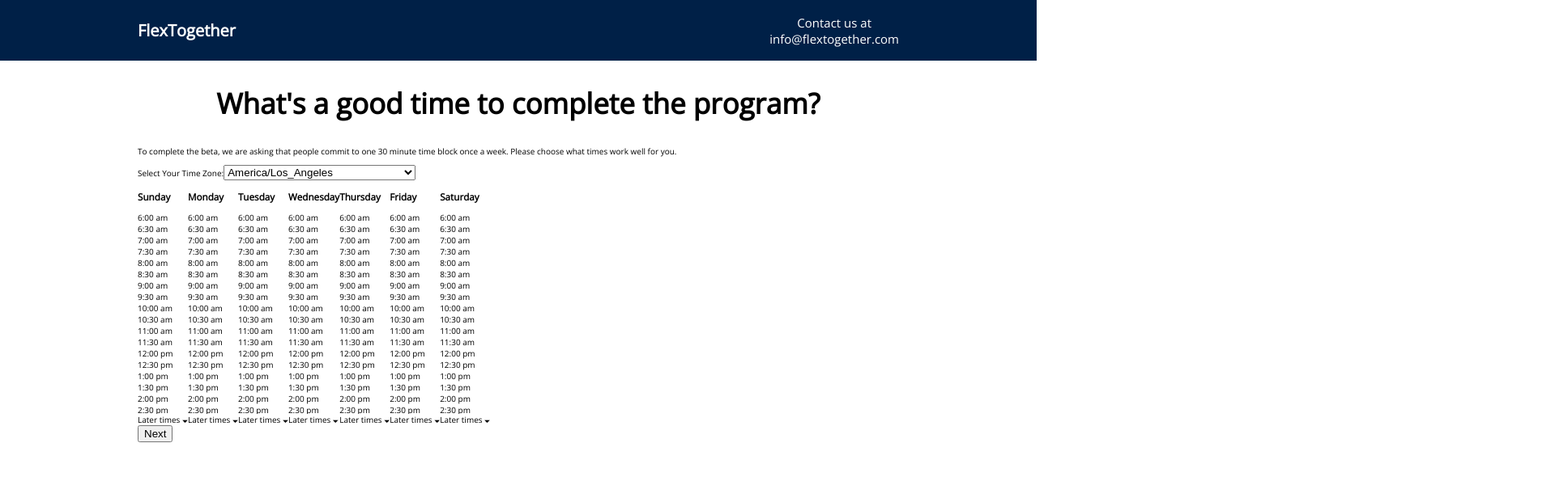
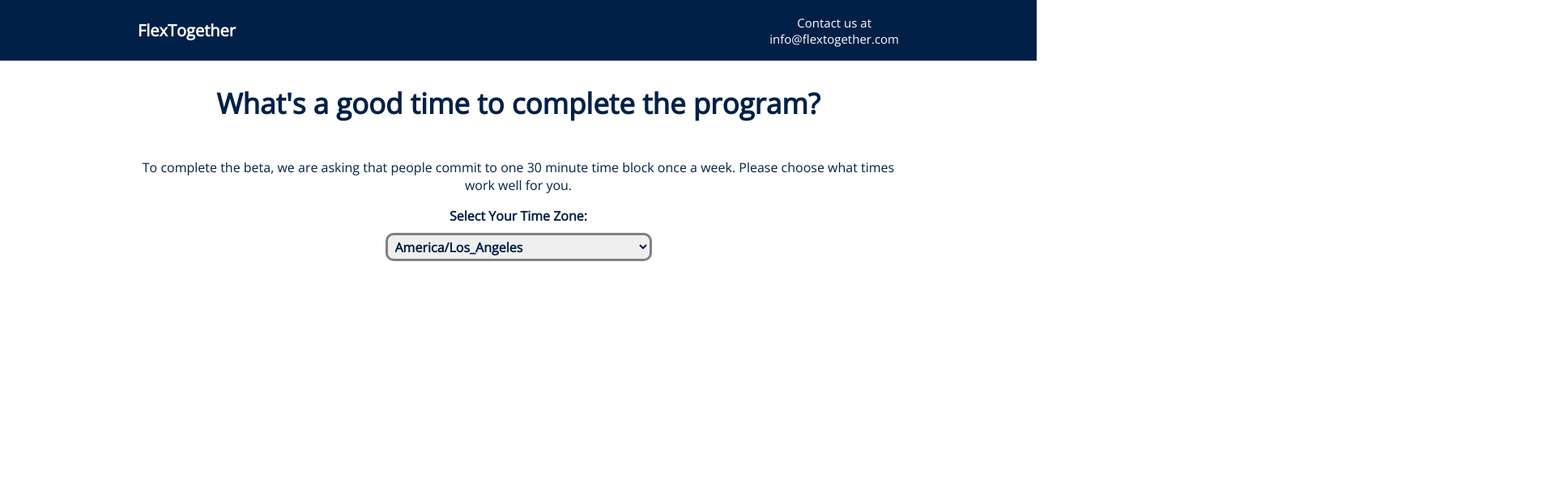
Before and after one commit to lbw-flextogether/frontend, a React (Create React App) app in the folder onboarding/: page /time in a window 1280 px wide. Shown: the top 616 px of the page at 81% size, 1920 px wide, since content can reach past the window. Built offline with nearby package versions, Linux system fonts and the light colour scheme.

Commit message:
Stylessssss

```diff
--- a/onboarding/package.json
+++ b/onboarding/package.json
@@ -12,6 +12,8 @@
     "react-redux": "^6.0.1",
     "react-router-dom": "^4.3.1",
     "react-scripts": "2.1.8",
+    "react-slick": "^0.23.2",
+    "react-transition-group": "^2.6.1",
     "redux": "^4.0.1",
     "redux-logger": "^3.0.6",
     "redux-thunk": "^2.3.0"
--- a/onboarding/public/index.html
+++ b/onboarding/public/index.html
@@ -4,6 +4,8 @@
     <meta charset="utf-8" />
     <link href="https://fonts.googleapis.com/css?family=Open+Sans" rel="stylesheet">
     <link rel="shortcut icon" href="%PUBLIC_URL%/favicon.ico" />
+    <link rel="stylesheet" type="text/css" charset="UTF-8" href="https://cdnjs.cloudflare.com/ajax/libs/slick-carousel/1.6.0/slick.min.css" />
+<link rel="stylesheet" type="text/css" href="https://cdnjs.cloudflare.com/ajax/libs/slick-carousel/1.6.0/slick-theme.min.css" />
     <meta
       name="viewport"
       content="width=device-width, initial-scale=1, shrink-to-fit=no"
--- a/onboarding/src/App.js
+++ b/onboarding/src/App.js
@@ -14,6 +14,7 @@ import BuddyConfirm from './components/Buddy/BuddyConfirm'
 import BuddyComplete from './components/Buddy/BuddyComplete'
 import Manual from './components/Manual'
 import EmailConfirm from './components/EmailConfirm'
+import SliderTest from './SliderTest'
 
 class App extends React.Component {
   render() {
@@ -33,6 +34,7 @@ class App extends React.Component {
         <Route path="/invite/:id/buddycomplete" component={BuddyComplete} />
         <Route path="/invite/:id/manual" component={Manual} />
         <Route path='/verify/:id' component={EmailConfirm} />
+        <Route path='/SliderTest' component={SliderTest} />
         </main>
         </>
       </Router>
--- /dev/null
+++ b/onboarding/src/SliderTest.js
@@ -0,0 +1,73 @@
+import React, { Component } from "react";
+import Slider from "react-slick";
+
+export default class SliderTest extends Component {
+  render() {
+    var settings = {
+      dots: true,
+      infinite: false,
+      speed: 500,
+      slidesToShow: 4,
+      slidesToScroll: 4,
+      initialSlide: 0,
+      responsive: [
+        {
+          breakpoint: 1024,
+          settings: {
+            slidesToShow: 3,
+            slidesToScroll: 3,
+            infinite: true,
+            dots: true
+          }
+        },
+        {
+          breakpoint: 600,
+          settings: {
+            slidesToShow: 2,
+            slidesToScroll: 2,
+            initialSlide: 2
+          }
+        },
+        {
+          breakpoint: 480,
+          settings: {
+            slidesToShow: 1,
+            slidesToScroll: 1
+          }
+        }
+      ],
+      className: 'whateverthefuck'
+    };
+    return (
+      <div>
+        <h2> Responsive </h2>
+        <Slider {...settings}>
+          <div>
+            <h3>1</h3>
+          </div>
+          <div>
+            <h3>2</h3>
+          </div>
+          <div>
+            <h3>3</h3>
+          </div>
+          <div>
+            <h3>4</h3>
+          </div>
+          <div>
+            <h3>5</h3>
+          </div>
+          <div>
+            <h3>6</h3>
+          </div>
+          <div>
+            <h3>7</h3>
+          </div>
+          <div>
+            <h3>8</h3>
+          </div>
+        </Slider>
+      </div>
+    );
+  }
+}
--- a/onboarding/src/components/Time.js
+++ b/onboarding/src/components/Time.js
@@ -3,6 +3,7 @@ import Day from './TimePicker/Day';
 import moment from 'moment-timezone';
 import { connect } from 'react-redux';
 import { addTimes } from '../actions';
+import Slider from "react-slick";
 
 class Time extends React.Component {
     state = {
@@ -15,6 +16,28 @@ class Time extends React.Component {
             Thursday: [],
             Friday: [],
             Saturday: [],
+        },
+        windowsize: ''
+    }
+
+    componentDidMount() {
+        this.getWindowSize()
+        window.addEventListener('resize', () => this.getWindowSize())
+    }
+
+    getWindowSize = () => {
+        if (window.innerWidth <= 550) {
+            this.setState({
+                windowsize: 'phone'
+            })
+        } else if (window.innerWidth <= 690 ) {
+            this.setState({
+                windowsize: 'tablet'
+            })
+        } else {
+            this.setState({
+                windowsize: 'desktop'
+            })
         }
     }
 
@@ -53,20 +76,49 @@ class Time extends React.Component {
     }
 
     render() {
+        const settings = {
+            dots: true,
+            infinite: true,
+            speed: 500,
+            slidesToShow: 1,
+            slidesToScroll: 1,
+            initialSlide: 1
+          };
         return (
-            <>
+            <section className="time">
             <h2>What's a good time to complete the program?</h2>
             <p>To complete the beta, we are asking that people commit to one 30 minute time block once a week. Please choose what times work well for you.</p>
-            <label>Select Your Time Zone:</label>
-            <select value={this.state.timezone} onChange={this.handleTimeZone}>
+            <label htmlFor="timezone">Select Your Time Zone:</label>
+            <select value={this.state.timezone} onChange={this.handleTimeZone} id="timezone">
                 <option></option>
                 {moment.tz.names().map(name => <option key={name}>{name}</option>)}
             </select>
-            <div className="days">
+            {/* {this.state.windowsize !== 'phone'  &&
+            <div className={this.state.windowsize === 'tablet' ? 'days tablet' : 'days'}>
             {Object.keys(this.state.selectedTimes).map(day=><Day day={day} key={day} selectTime={this.selectTime} />)}
-            </div>
-            <button onClick={this.handleNext}>Next</button>
-            </>
+            </div>} */}
+            <Slider {...settings}>
+          <div>
+            <h3>1</h3>
+          </div>
+          <div>
+            <h3>2</h3>
+          </div>
+          <div>
+            <h3>3</h3>
+          </div>
+          <div>
+            <h3>4</h3>
+          </div>
+          <div>
+            <h3>5</h3>
+          </div>
+          <div>
+            <h3>6</h3>
+          </div>
+        </Slider>
+            <button onClick={this.handleNext} className="next-btn">Next</button>
+            </section>
         );
     }
 }
--- a/onboarding/src/components/TimePicker/Day.js
+++ b/onboarding/src/components/TimePicker/Day.js
@@ -8,11 +8,11 @@ class Day extends React.Component {
     }
 
     scrollDown = () => {
-        this.setState({ scroll: this.state.scroll + 250 }, () => this.refs.time.scrollTop = this.state.scroll)
+        this.setState({ scroll: this.state.scroll + 275 }, () => this.refs.time.scrollTop = this.state.scroll)
     }
 
     scrollUp = () => {
-        this.setState({ scroll: this.state.scroll - 250 }, () => this.refs.time.scrollTop = this.state.scroll)
+        this.setState({ scroll: this.state.scroll - 275 }, () => this.refs.time.scrollTop = this.state.scroll)
     }
 
     render() {
@@ -20,7 +20,7 @@ class Day extends React.Component {
         return(
             <div>
             <h3>{this.props.day}</h3>
-            <div>
+            <div className='time-slots-container'>
                 <div
                     className='time-slots'
                     ref="time"
@@ -28,10 +28,10 @@ class Day extends React.Component {
                     {timeSlots.map(slot => <Slot day={this.props.day} slot={slot} key={slot} selectTime={this.props.selectTime}/>)}
                 </div>
                 {this.state.scroll === 0 ?
-                <div onClick={this.scrollDown}>Later times 	&#128899;</div> :
+                <div onClick={this.scrollDown} className="scroll">Later times 	&#128899;</div> :
                 this.state.scroll >= 500 ?
-                <div onClick={this.scrollUp}>Earlier times &#128897;</div> :
-                <div><span onClick={this.scrollUp}>&#128897;</span><span onClick={this.scrollDown}>	&#128899;</span></div>}
+                <div onClick={this.scrollUp} className="scroll">Earlier times &#128897;</div> :
+                <div className="scroll"><span onClick={this.scrollUp}>&#128897;</span><span onClick={this.scrollDown}>	&#128899;</span></div>}
             </div>
             </div>
         );
--- a/onboarding/src/components/TimePicker/Slot.js
+++ b/onboarding/src/components/TimePicker/Slot.js
@@ -20,9 +20,8 @@ class Slot extends React.Component {
                     if (e.buttons === 1) {
                         this.handleClick()
                     }
-
                 }}
-                className={!this.state.clicked ? 'slot' : 'selected-slot'}
+                className={!this.state.clicked ? 'slot' : 'slot selected-slot'}
             >
             {this.props.slot}
             </div>
--- a/onboarding/src/index.css
+++ b/onboarding/src/index.css
@@ -12,6 +12,7 @@ body {
   font-family:'Open Sans', sans-serif;
   -webkit-font-smoothing: antialiased;
   -moz-osx-font-smoothing: grayscale;
+  color: #002047;
 }
 
 header {
@@ -33,6 +34,7 @@ header {
 h2 {
   font-size: 3.5rem;
   text-align: center;
+  color: #002047
 }
 
 header h1 {
@@ -195,6 +197,7 @@ main {
   border: 3px solid gray;
   border-radius: 10px;
   transition: border-color 300ms ease;
+  color: #002047;
 }
 
 @media (max-width: 640px) {
@@ -223,6 +226,7 @@ main {
   border: 3px solid gray;
   border-radius: 10px;
   transition: border-color 300ms ease;
+  color: #002047;
 }
 
 @media (max-width: 640px) {
@@ -294,39 +298,105 @@ main {
  }
 
 .info .mobility-btns .active {
-   border-color: #279CCF;
-   color: #279CCF;
+  border-color: #279CCF;
+  color: white;
+  background-color: #279CCF;
  }
 
 .info .mobility-btns .active:hover {
-  color: black;
+  color: #002047;
   background-color: #d7ebf3;
 }
 
 .info .mobility-btns .active:first-child {
   border-color: #279CCF;
+  color: white;
+  background-color: #279CCF;
 }
 
 .info .mobility-btns .active:first-child:hover {
-  color: black;
-  background-color: #d7ebf3;
+  color: white;
+  background-color: #279CCF;
 }
 
 .info .mobility-btns .active:last-child {
   border-color: #279CCF;
+  color: white;
+  background-color: #279CCF;
 }
 
 .info .mobility-btns .active:last-child:hover {
-  color: black;
+  color: #002047;
   background-color: #d7ebf3;
 }
 
+.time {
+  display: flex;
+  flex-direction: column;
+  align-items: center;
+}
+
+.time p {
+  font-size: 1.6rem;
+  text-align: center;
+}
+
+.time label {
+  font-size: 1.6rem;
+  text-align: center;
+  font-weight: 600;
+  margin-bottom: 10px;
+}
+
+.time select {
+  width: 35%;
+  height: 35px;
+  font-family: 'Open Sans', sans-serif;
+  font-weight: 600;
+  font-size: 1.6rem;
+  padding: 0 5px;
+  border: 3px solid gray;
+  border-radius: 10px;
+  transition: border-color 300ms ease;
+  color: #002047;
+}
+
+@media (max-width: 640px) {
+  .time select {
+    width: 75%;
+  }
+}
+
+.time select:focus {
+  outline: 0;
+  border-color: #279CCF;
+}
+
 .days {
+  width: 100%;
   display: flex;
+  justify-content: space-around;
+  font-size: 1.6rem;
+}
+
+.days > div {
+  width: 13%;
+}
+
+.time h3 {
+  text-align: center;
+  margin-bottom: 5px;
+}
+
+.time-slots-container {
+  overflow: hidden;
+  border: 3px solid #279CCF;
+  border-radius: 10px;
+  padding-bottom: 5px;
 }
 
 .time-slots {
-  height: 250px;
+  height: 275px;
   overflow-y: scroll;
   scrollbar-width: none;
   -ms-overflow-style: none;
@@ -337,10 +407,41 @@ main {
   background: transparent;
 }
 
-.slot, .selected-slot {
+.slot {
+  user-select: none;
+  text-align: center;
+  font-weight: 600;
+  width: 100%;
+  border-bottom: 1px solid #279CCF;
+}
+
+.slot:hover {
+  background: #bfe6f7;
+}
+
+.selected-slot {
+  background: #279CCF;
+  color: white;
+}
+
+.scroll {
+  display: flex;
+  align-items: center;
+  justify-content: space-around;
+  font-weight: 600;
+  font-size: 1.3rem;
+  border-top: 2px solid #279CCF;
+  color: #279CCF;
   user-select: none;
 }
 
-.selected-slot {
+.whateverthefuck {
+  width: 50%;
+  margin: 0 auto;
   background: red;
+  color: black;
 }
+
+.slick-arrow::before {
+  color: black;
+}
```
Also changed, not shown: 1 other file (tests, documents, lock files or other folders).
